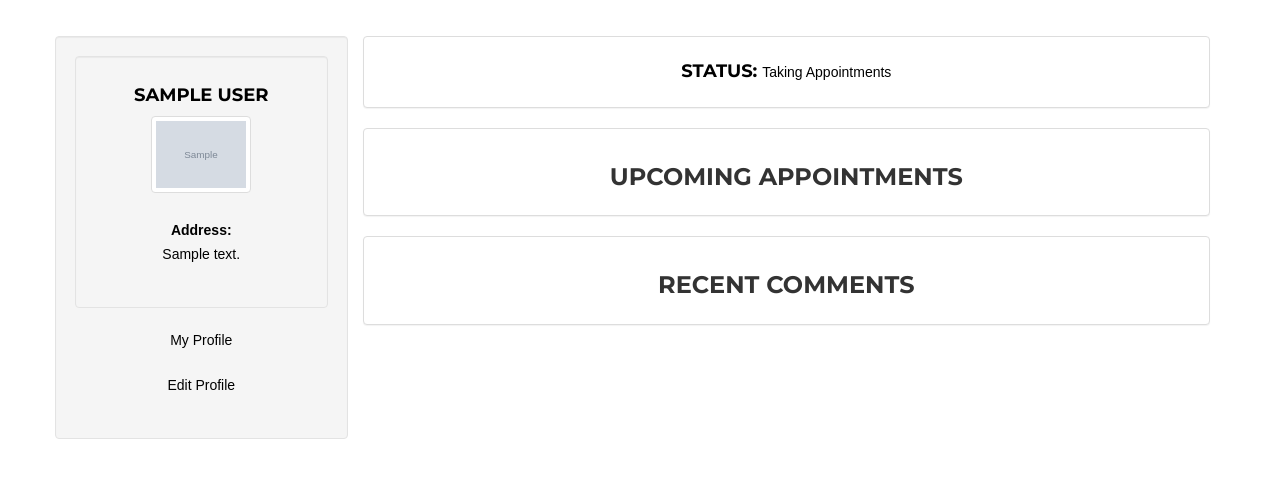
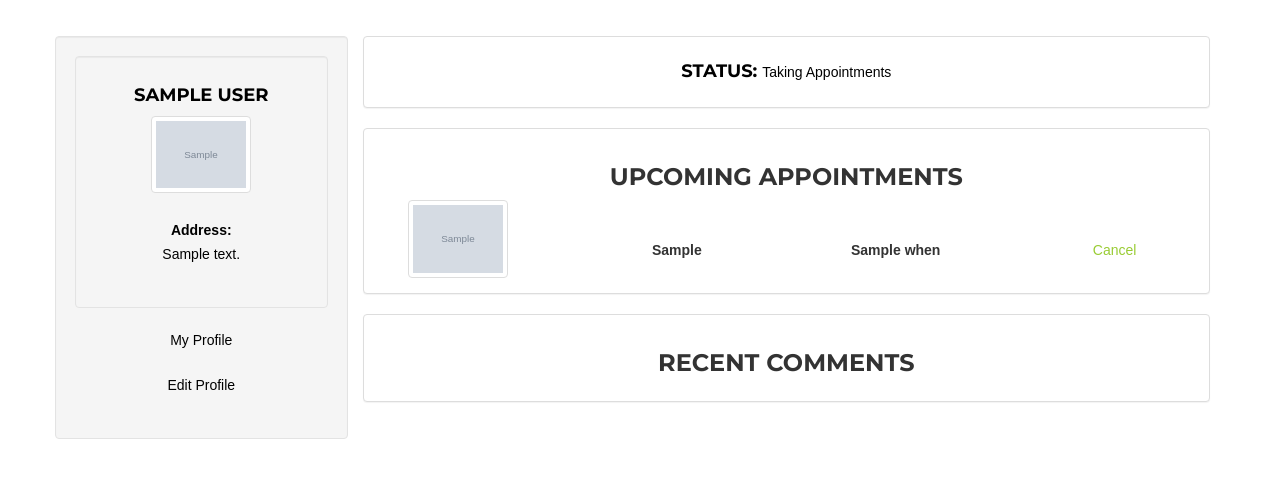
Before and after one commit to timtbanh/eclips, a Django app: template account/templates/account/barberhome.html in a window 1280 px wide. Shown: the part 135-613 px from the top of the page. Run offline with Django 3.2, Linux system fonts and the light colour scheme; tables that the repository leaves empty hold one stand-in row (values such as "Sample post"); the template is opened without the code that fills it: values that come from a table or form of the project are taken from there, most other values are stand-ins (such as "Sample title", 1, 10 or a date in 2020); grey boxes marked "Sample" are stand-in pictures; parts of the project's set-up code (start-up, migrations or seed data) failed here and were passed over; some libraries are stand-ins or nearby versions; some web fonts are replaced.

Commit message:
barber can cancel appt

```diff
--- a/account/templates/account/barberhome.html
+++ b/account/templates/account/barberhome.html
@@ -85,22 +85,7 @@
                                 <header id="status">
                                     <h4 contenteditable="true">Status: </h4>
                                     <span>Taking Appointments</span>
-                                    <!--<button type="button" class="btn btn-default btn-sm">
-                                        <span class="glyphicon glyphicon-thumbs-up"></span> Like
-                                    </button>-->
-                                    <!-- <p>Your Rating:</p>
-                                    <span class="starRating">
-                                        <input id="rating5" type="radio" name="rating" value="5">
-                                        <label for="rating5">5</label>
-                                        <input id="rating4" type="radio" name="rating" value="4">
-                                        <label for="rating4">4</label>
-                                        <input id="rating3" type="radio" name="rating" value="3">
-                                        <label for="rating3">3</label>
-                                        <input id="rating2" type="radio" name="rating" value="2">
-                                        <label for="rating2">2</label>
-                                        <input id="rating1" type="radio" name="rating" value="1">
-                                        <label for="rating1">1</label>
-                                    </span> -->
+
                                 </div>
                                 </header>
                             </div>
@@ -111,120 +96,64 @@
                             <div class="row" style="text-align:center">
 
                                     <h3 class="section-heading">Upcoming Appointments</h3>
+                                    {% for appointment in apptList%}
+                                        <div class="row">
+                                            <div class="col-sm-3">
+                                                {% if appointment.client.profilePic == "" %}
+                                                    <img src="../../static/img/no-img.png" class="img-thumbnail"- height="100" width="100">
+                                                {% else %}
+                                                    <img src="{{ appointment.client.profilePic.url }}" class="img-thumbnail" height="100" width="100">
+                                                {% endif %}
 
                                             </div>
-                            <!-- <div class="row">
-                                <div class="col-sm-3">
-                                    <div class="well">
-                                        <p>Danny Phantom</p> -->
-                                        <!-- <img src="bird.jpg" class="img-circle" height="55" width="55" alt="Avatar"> -->
-                                    <!-- </div>
+                                            <div class="col-sm-3" style="margin-top:40px">
+                                                <b>{{appointment.client.firstName}}</b>
                                             </div>
-                                <div class="col-sm-9">
-                                    <div class="well">
-                                        <p>12pm appointment with Danny Phantom</p>
+                                            <div class="col-sm-3" style="margin-top:40px">
+                                                <b>{{appointment.when}}</b>
+                                            </div>
+                                            <!-- Trigger the modal with a button -->
+                                            <div class="col-sm-3" style="margin-top:40px">
+                                                <a data-toggle="modal" data-target="#myModal">Cancel</a>
+                                            </div>
+
+                                            <!-- Modal -->
+                                            <div class="modal fade" id="myModal" role="dialog">
+                                                <div class="modal-dialog">
+
+                                                    <!-- Modal content-->
+                                                    <div class="modal-content">
+                                                        <div class="modal-header">
+                                                            <button type="button" class="close" data-dismiss="modal">&times;</button>
+                                                            <h4 class="modal-title">Cancel Appointment</h4>
+                                                        </div>
+                                                        <div class="modal-body">
+                                                            <p>Are you sure you want to cancel this appointment?</p>
+                                                            {{apointment.pk}}
+                                                        </div>
+
+                                                        <div class="modal-footer">
+                                                            <a class="btn btn-default" href="../{{appointment.pk}}/delete">Yes</a>
+                                                            <button type="button" class="btn btn-default" data-dismiss="modal">No</button>
                                                         </div>
                                                     </div>
-                            </div>
-                            <div class="row">
-                                <div class="col-sm-3">
-                                    <div class="well">
-                                        <p>Jemes Roe</p> -->
-                                        <!--<img src="bandmember.jpg" class="img-circle" height="55" width="55" alt="Avatar"> -->
-                                    <!-- </div>
-                                </div>
-                                <div class="col-sm-9">
-                                    <div class="well">
-                                        <p>1pm appointment with Jemes Roe</p>
+
                                                 </div>
                                           </div>
+
+
                                         </div>
-                            <div class="row">
-                                <div class="col-sm-3">
-                                    <div class="well">
-                                        <p>Booby Smurda</p> -->
-                                        <!-- <img src="bandmember.jpg" class="img-circle" height="55" width="55" alt="Avatar"> -->
-                                    <!-- </div>
+
+                                    {% endfor %}
                             </div>
-                                <div class="col-sm-9">
-                                    <div class="well">
-                                        <p>2pm appointment with Booby Smurda</p>
-                                    </div>
-                                </div>
-                            </div>
-                            <div class="row">
-                                <div class="col-sm-3">
-                                    <div class="well">
-                                        <p>Aubrey Graham</p> -->
-                                        <!--<img src="bird.jpg" class="img-circle" height="55" width="55" alt="Avatar"> -->
-                                    <!-- </div>
-                                </div>
-                                <div class="col-sm-9">
-                                    <div class="well">
-                                        <p>3pm appointment with Aubrey Graham</p>
-                                    </div>
-                                </div>
-                            </div> -->
+
                         </div>
                     </div>
                     <div class="panel panel-default text-left">
-                        <div class="panel-body">
-                            <div class="row" style="text-align:center">
+                        <div class="panel-body" style="text-align:center">
 
                                     <h3 class="section-heading">Recent Comments</h3>
 
-                            </div>
-                            <!-- <div class="row">
-                                <div class="col-sm-3">
-                                    <div class="well">
-                                        <p>Danny Phantom</p> -->
-                                        <!-- <img src="bird.jpg" class="img-circle" height="55" width="55" alt="Avatar"> -->
-                                    <!-- </div>
-                                </div>
-                                <div class="col-sm-9">
-                                    <div class="well">
-                                        <p>Excellent Haircut! 10/10 would recommend!</p>
-                                    </div>
-                                </div>
-                            </div>
-                            <div class="row">
-                                <div class="col-sm-3">
-                                    <div class="well">
-                                        <p>Jemes Roe</p> -->
-                                        <!--<img src="bandmember.jpg" class="img-circle" height="55" width="55" alt="Avatar"> -->
-                                    <!-- </div>
-                                </div>
-                                <div class="col-sm-9">
-                                    <div class="well">
-                                        <p>WORST HAIRCUT OF MY LIFE!! DON'T GET YOUR HAIRCUT HERE. WILL REGRET IT!!!</p>
-                                    </div>
-                                </div>
-                            </div>
-                            <div class="row">
-                                <div class="col-sm-3">
-                                    <div class="well">
-                                        <p>Booby Smurda</p> -->
-                                        <!-- <img src="bandmember.jpg" class="img-circle" height="55" width="55" alt="Avatar"> -->
-                                    <!-- </div>
-                                </div>
-                                <div class="col-sm-9">
-                                    <div class="well">
-                                        <p>Unforgettable experience.</p>
-                                    </div>
-                                </div>
-                            </div>
-                            <div class="row">
-                                <div class="col-sm-3">
-                                    <div class="well">
-                                        <p>Aubrey Graham</p> -->
-                                        <!--<img src="bird.jpg" class="img-circle" height="55" width="55" alt="Avatar"> -->
-                                    <!-- </div>
-                                </div>
-                                <div class="col-sm-9">
-                                    <div class="well">
-                                        <p>This is my favorite barber of all time. He does a great job with combovers and fades all for a great price. 10/10</p>
-                                    </div>
-                                </div> -->
                             </div>
                         </div>
                     </div>
--- a/account/templates/account/barberprofile.html
+++ b/account/templates/account/barberprofile.html
@@ -120,11 +120,6 @@
                             </div>
                         </div>
                     </div>
-                    <div class="row">
-                        <div class="col-sm-12" style="padding-bottom: 2vmax;">
-                            <button type="submit" class="btn btn-xl" style="display: block; margin: 0 auto;">Make an Appointment</button>
-                        </div>
-                    </div>
                 </div>
             </div>
         </div>
--- a/account/views.py
+++ b/account/views.py
@@ -185,7 +185,11 @@ def barberhome(request, barberEmail):
         try:
             barberObj = Barber.objects.get(email=barberEmail)
             returnBarber = getBarber(barberObj)
-            return render(request, 'account/barberhome.html', {'barber': returnBarber})
+
+            #get list of appointments
+            apptQuery = Appointment.objects.filter(barber=barberObj)
+            apptList = [getAppointment(singleAppt) for singleAppt in apptQuery]
+            return render(request, 'account/barberhome.html', {'barber': returnBarber, 'apptList':apptList})
         except ObjectDoesNotExist:
             pass
     return HttpResponseRedirect('../login.html')
```
Lines whose indentation alone changed are shown as unchanged.
